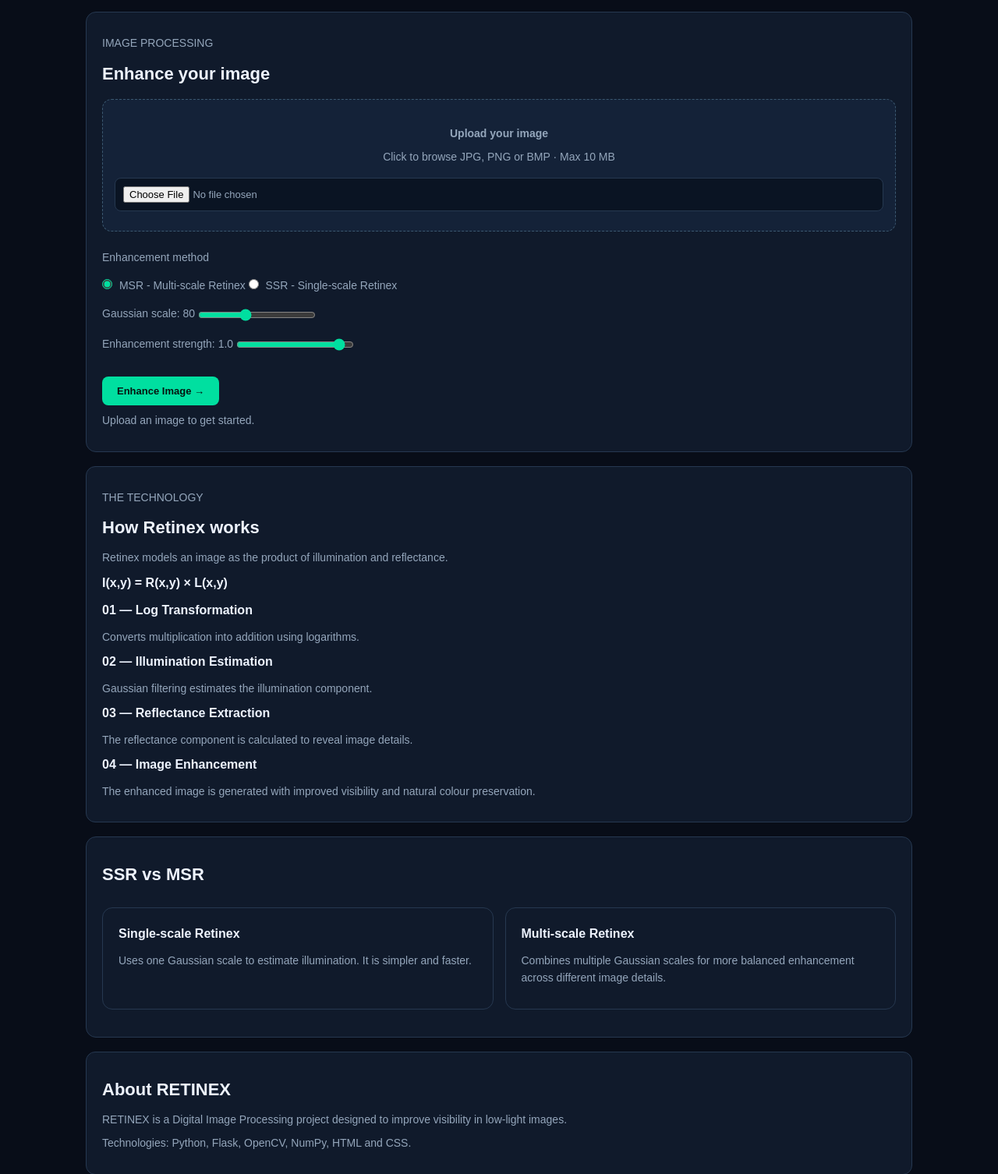
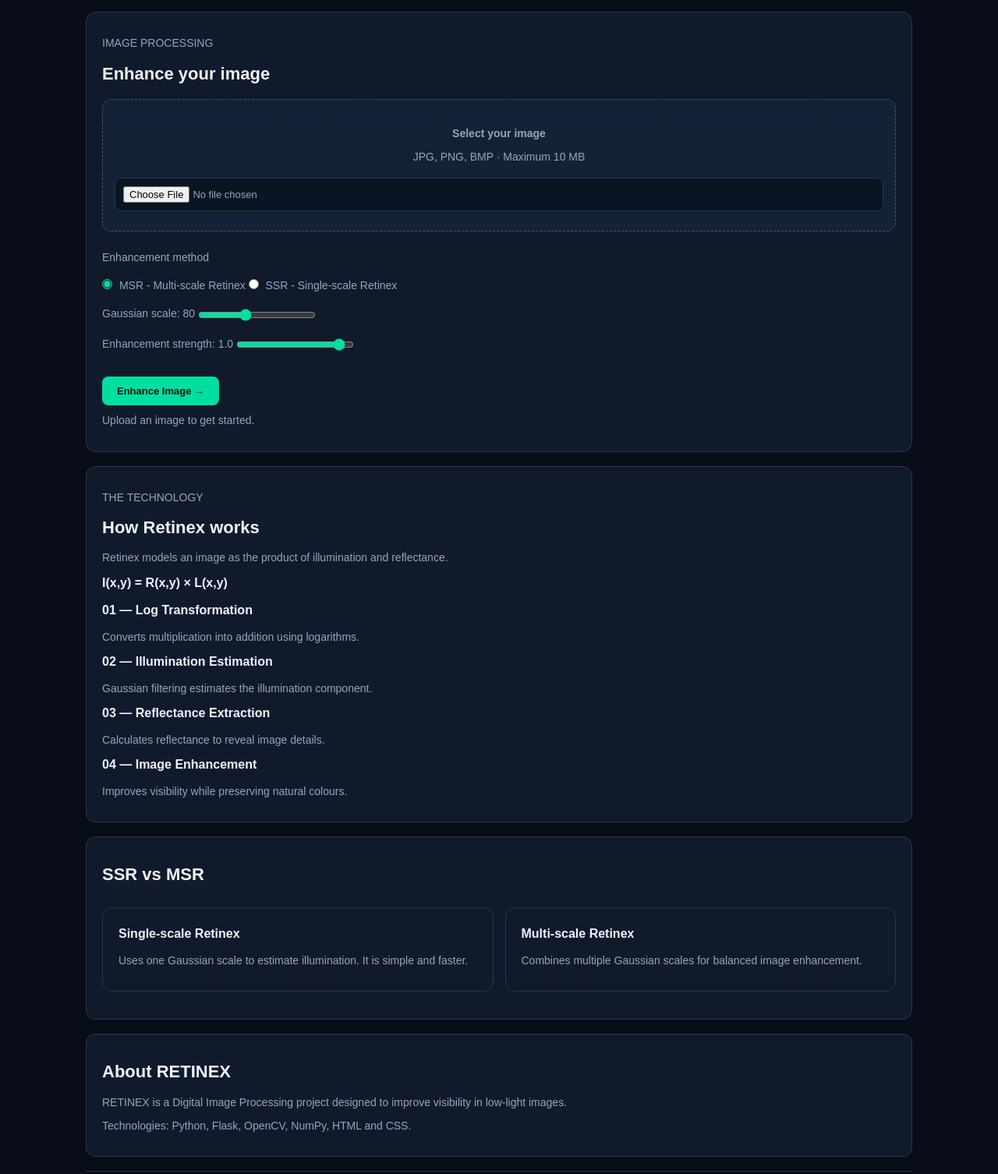
Before and after one commit to pranaygoud726/RETINEX-Low-Light-Enhancement, a Flask app: page / in a window 1280 px wide. Shown: the part 284-1790 px from the top of the page at 78% size. Run offline with Flask 3, Linux system fonts and the light colour scheme.

Commit message:
Update index.html

```diff
--- a/templates/index.html
+++ b/templates/index.html
@@ -3,7 +3,6 @@
 <head>
     <meta charset="UTF-8">
     <meta name="viewport" content="width=device-width, initial-scale=1.0">
-
     <title>RETINEX | Low-Light Image Enhancement</title>
 
     <link rel="stylesheet"
@@ -17,7 +16,6 @@
     <!-- Navigation -->
     <nav class="navbar">
         <div class="logo">RETINEX</div>
-
         <div>
             <a href="#home">Home</a>
             <a href="#enhance">Enhance</a>
@@ -26,19 +24,17 @@
         </div>
     </nav>
 
-    <!-- Hero Section -->
+    <!-- Hero -->
     <header id="home">
         <p>INTELLIGENT IMAGE PROCESSING</p>
-
         <h1>See what the dark<br>was hiding.</h1>
-
         <p>
             Enhance low-light photographs using Retinex theory
             while preserving natural colours and details.
         </p>
     </header>
 
-    <!-- Image Processing -->
+    <!-- Upload and Enhancement -->
     <section id="enhance" class="card">
 
         <p>IMAGE PROCESSING</p>
@@ -46,11 +42,10 @@
 
         <form id="uploadForm">
 
-            <!-- Upload -->
             <div class="upload-area">
                 <label for="imageInput">
-                    <strong>Upload your image</strong>
-                    <p>Click to browse JPG, PNG or BMP · Max 10 MB</p>
+                    <strong>Select your image</strong>
+                    <p>JPG, PNG, BMP · Maximum 10 MB</p>
                 </label>
 
                 <input
@@ -60,6 +55,19 @@
                     accept="image/jpeg,image/png,image/bmp"
                     required
                 >
+            </div>
+
+            <!-- Uploaded Image Preview -->
+            <div id="previewSection" hidden>
+                <h3>Uploaded Image Preview</h3>
+
+                <img
+                    id="uploadPreview"
+                    alt="Uploaded image"
+                    style="width:100%;max-width:350px;margin:10px auto;"
+                >
+
+                <p id="fileName"></p>
             </div>
 
             <!-- Method -->
@@ -96,7 +104,7 @@
                 >
             </div>
 
-            <!-- Clipping -->
+            <!-- Enhancement Strength -->
             <div>
                 <label for="clip">
                     Enhancement strength:
@@ -123,8 +131,7 @@
         </form>
 
         <p id="status">Upload an image to get started.</p>
-
-        <p id="error" class="error" hidden></p>
+        <p id="error" hidden></p>
 
         <div id="loading" hidden>
             Processing your image...
@@ -136,10 +143,9 @@
     <section id="resultsSection" class="card" hidden>
 
         <h2>Enhancement Results</h2>
-
         <p id="processingInfo"></p>
 
-        <!-- Before and After -->
+        <!-- Before After -->
         <h3>Before / After Comparison</h3>
 
         <div class="slider-compare" id="comparison">
@@ -158,14 +164,14 @@
                 min="0"
                 max="100"
                 value="50"
-                aria-label="Compare original and enhanced image"
+                aria-label="Compare images"
             >
 
         </div>
 
-        <p>Drag the slider to compare Before and After.</p>
+        <p>Drag the slider to compare images.</p>
 
-        <!-- Individual Images -->
+        <!-- Image Results -->
         <div class="results">
 
             <div class="result-box">
@@ -180,12 +186,12 @@
 
             <div class="result-box">
                 <h3>Illumination Map</h3>
-                <img id="illuminationResult" alt="Illumination map">
+                <img id="illuminationResult" alt="Illumination">
             </div>
 
             <div class="result-box">
                 <h3>Reflectance Map</h3>
-                <img id="reflectanceResult" alt="Reflectance map">
+                <img id="reflectanceResult" alt="Reflectance">
             </div>
 
         </div>
@@ -225,7 +231,7 @@
 
     </section>
 
-    <!-- Retinex Theory -->
+    <!-- Theory -->
     <section id="theory" class="theory">
 
         <p>THE TECHNOLOGY</p>
@@ -239,29 +245,20 @@
         <h3>I(x,y) = R(x,y) × L(x,y)</h3>
 
         <h3>01 — Log Transformation</h3>
-        <p>
-            Converts multiplication into addition using logarithms.
-        </p>
+        <p>Converts multiplication into addition using logarithms.</p>
 
         <h3>02 — Illumination Estimation</h3>
-        <p>
-            Gaussian filtering estimates the illumination component.
-        </p>
+        <p>Gaussian filtering estimates the illumination component.</p>
 
         <h3>03 — Reflectance Extraction</h3>
-        <p>
-            The reflectance component is calculated to reveal image details.
-        </p>
+        <p>Calculates reflectance to reveal image details.</p>
 
         <h3>04 — Image Enhancement</h3>
-        <p>
-            The enhanced image is generated with improved visibility
-            and natural colour preservation.
-        </p>
+        <p>Improves visibility while preserving natural colours.</p>
 
     </section>
 
-    <!-- SSR and MSR -->
+    <!-- SSR vs MSR -->
     <section class="card">
 
         <h2>SSR vs MSR</h2>
@@ -272,15 +269,15 @@
                 <h3>Single-scale Retinex</h3>
                 <p>
                     Uses one Gaussian scale to estimate illumination.
-                    It is simpler and faster.
+                    It is simple and faster.
                 </p>
             </div>
 
             <div class="result-box">
                 <h3>Multi-scale Retinex</h3>
                 <p>
-                    Combines multiple Gaussian scales for more balanced
-                    enhancement across different image details.
+                    Combines multiple Gaussian scales for
+                    balanced image enhancement.
                 </p>
             </div>
 
@@ -312,11 +309,16 @@
 </div>
 
 <script>
+
+// Elements
 const form = document.getElementById("uploadForm");
+const imageInput = document.getElementById("imageInput");
 
-const imageInput = document.getElementById("imageInput");
+const previewSection = document.getElementById("previewSection");
+const uploadPreview = document.getElementById("uploadPreview");
+const fileName = document.getElementById("fileName");
+
 const enhanceBtn = document.getElementById("enhanceBtn");
-
 const loading = document.getElementById("loading");
 const errorBox = document.getElementById("error");
 const status = document.getElementById("status");
@@ -326,25 +328,75 @@ const resultsSection = document.getElementById("resultsSection");
 const sigma = document.getElementById("sigma");
 const clip = document.getElementById("clip");
 
-const sigmaValue = document.getElementById("sigmaValue");
-const clipValue = document.getElementById("clipValue");
-
 const cmpRange = document.getElementById("cmpRange");
 const beforeClip = document.getElementById("beforeClip");
 const sliderHandle = document.getElementById("sliderHandle");
 
-let originalImage = null;
+let previewURL = null;
 
-sigma.addEventListener("input", () => {
-    sigmaValue.textContent = sigma.value;
+// Uploaded image preview
+imageInput.addEventListener("change", function () {
+
+    errorBox.hidden = true;
+
+    const file = this.files[0];
+
+    if (!file) {
+        previewSection.hidden = true;
+        return;
+    }
+
+    const allowedTypes = [
+        "image/jpeg",
+        "image/png",
+        "image/bmp"
+    ];
+
+    if (!allowedTypes.includes(file.type)) {
+        errorBox.textContent = "Please select JPG, PNG or BMP.";
+        errorBox.hidden = false;
+        this.value = "";
+        previewSection.hidden = true;
+        return;
+    }
+
+    if (file.size > 10 * 1024 * 1024) {
+        errorBox.textContent = "Image must be under 10 MB.";
+        errorBox.hidden = false;
+        this.value = "";
+        previewSection.hidden = true;
+        return;
+    }
+
+    if (previewURL) {
+        URL.revokeObjectURL(previewURL);
+    }
+
+    previewURL = URL.createObjectURL(file);
+
+    uploadPreview.src = previewURL;
+    fileName.textContent = file.name;
+
+    previewSection.hidden = false;
+    resultsSection.hidden = true;
+
+    status.textContent = "Image uploaded. Ready to enhance.";
+
 });
 
-clip.addEventListener("input", () => {
-    clipValue.textContent = Number(clip.value).toFixed(1);
+// Slider values
+sigma.addEventListener("input", function () {
+    document.getElementById("sigmaValue").textContent = this.value;
 });
 
-// Before / After slider
+clip.addEventListener("input", function () {
+    document.getElementById("clipValue").textContent =
+        Number(this.value).toFixed(1);
+});
+
+// Before and After slider
 function updateComparison() {
+
     const value = cmpRange.value;
 
     beforeClip.style.width = value + "%";
@@ -357,25 +409,17 @@ function updateComparison() {
 }
 
 cmpRange.addEventListener("input", updateComparison);
-
 window.addEventListener("resize", updateComparison);
 
-// Upload and enhance
-form.addEventListener("submit", async (event) => {
+// Enhance image
+form.addEventListener("submit", async function (event) {
+
     event.preventDefault();
 
     errorBox.hidden = true;
 
     if (!imageInput.files.length) {
-        errorBox.textContent = "Please select an image.";
-        errorBox.hidden = false;
-        return;
-    }
-
-    const file = imageInput.files[0];
-
-    if (file.size > 10 * 1024 * 1024) {
-        errorBox.textContent = "Please upload an image under 10 MB.";
+        errorBox.textContent = "Please select an image first.";
         errorBox.hidden = false;
         return;
     }
@@ -384,12 +428,14 @@ form.addEventListener("submit", async (event) => {
 
     loading.hidden = false;
     resultsSection.hidden = true;
+
     enhanceBtn.disabled = true;
     enhanceBtn.textContent = "Processing...";
 
     status.textContent = "Enhancing image...";
 
     try {
+
         const response = await fetch("/enhance", {
             method: "POST",
             body: formData
@@ -427,7 +473,7 @@ form.addEventListener("submit", async (event) => {
         document.getElementById("afterContrast").textContent =
             data.metrics.after.contrast;
 
-        // Processing information
+        // Processing time
         document.getElementById("processingInfo").textContent =
             data.method + " · " + data.processing_time + " seconds";
 
@@ -436,12 +482,11 @@ form.addEventListener("submit", async (event) => {
 
         // Show results
         resultsSection.hidden = false;
-
         cmpRange.value = 50;
 
         requestAnimationFrame(updateComparison);
 
-        status.textContent = "Image enhancement completed successfully.";
+        status.textContent = "Enhancement completed successfully.";
 
         resultsSection.scrollIntoView({
             behavior: "smooth",
@@ -449,16 +494,21 @@ form.addEventListener("submit", async (event) => {
         });
 
     } catch (error) {
+
         errorBox.textContent = error.message;
         errorBox.hidden = false;
         status.textContent = "Enhancement failed.";
 
     } finally {
+
         loading.hidden = true;
         enhanceBtn.disabled = false;
         enhanceBtn.textContent = "Enhance Image →";
+
     }
+
 });
+
 </script>
 
 </body>
```
